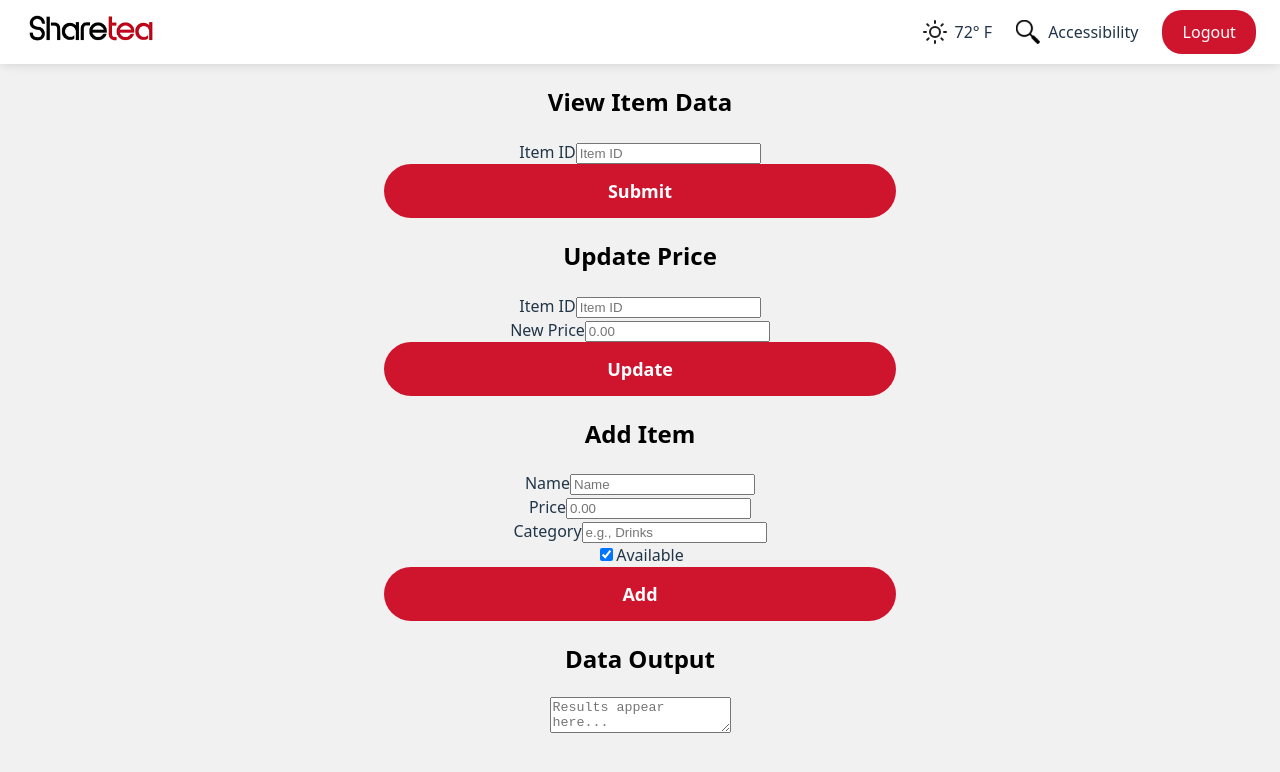
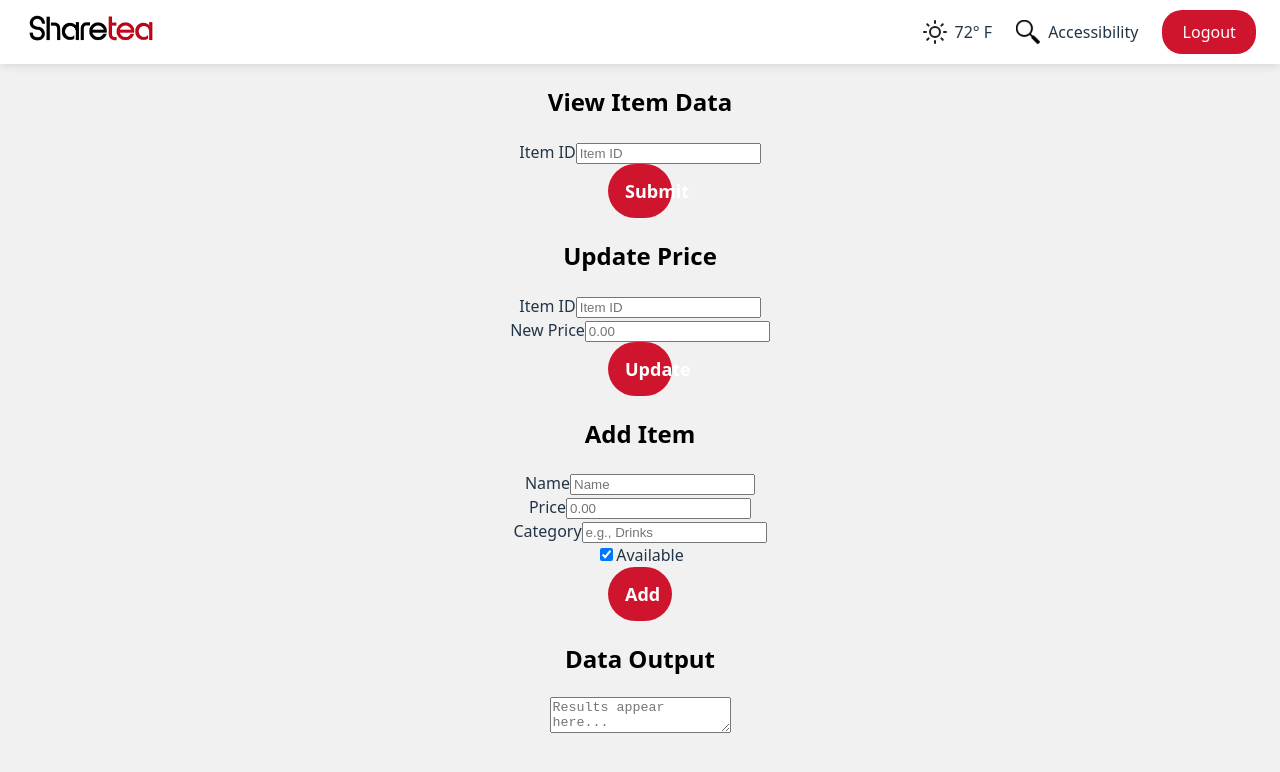
Before and after one commit to CSCE331-Fall2025-900-911/gang-50-project-3, a React (Vite) app: page /update_menu in a window 1280 px wide. Shown: the top 772 px of the page. Built offline with nearby package versions, Linux system fonts and the light colour scheme.

Commit message:
Update App.css
width to 5%

```diff
--- a/src/App.css
+++ b/src/App.css
@@ -339,7 +339,7 @@ html, body {
 }
 
 .btn-updateMenu{
-  width: 40%;
+  width: 5%;
   padding: 14px 16px;
   font-size: 18px;
   font-weight: 700;
```
